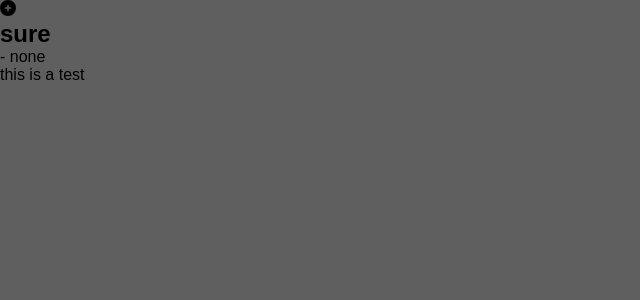
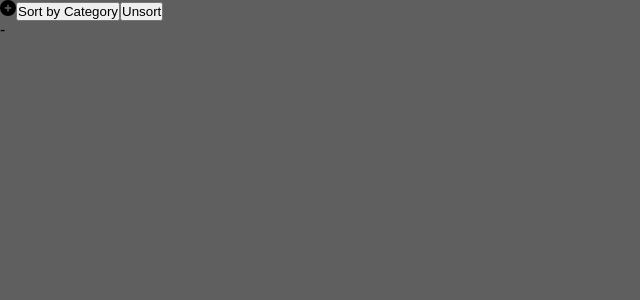
Before and after one commit to Noah-Santos/to-do-list, a React (Create React App) app: page / in a window 1280 px wide. Shown: the top 300 px of the page, without its empty margins (0-640 px from the left). Built offline with nearby package versions, Linux system fonts and the light colour scheme.

Commit message:
Prop Drilling
Started developing the sorting by category functionality. The prop drilling works, and I have the info. I just need to program the sorting function and then style everything.

```diff
--- a/src/App.jsx
+++ b/src/App.jsx
@@ -29,20 +29,23 @@ function App() {
           </div>
         }
 
+        <button onClick={()=>setSort(true)}>Sort by Category</button>
+        <button onClick={()=>setSort(false)}>Unsort</button>
+        <Item tasks={task} categors={category} type={sort}></Item>
         {/* determines whether or not to sort the tasks by category */}
-        {sort ?
+        {/* {sort ?
           <div>
-
+            <Item tasks={task} categors={category} type={sort}></Item>
           </div> :
           <div>
-
+            <Item tasks={task} categors={category} type={sort}></Item>
           </div>
-        }
-        {task.map((t, i)=>{
+        } */}
+        {/* {task.map((t, i)=>{
           return (
             <Item key={i} tasks={t}></Item>
           )
-        })}
+        })} */}
       </div>
     </div>
   );
--- a/src/Components/Item.jsx
+++ b/src/Components/Item.jsx
@@ -1,7 +1,20 @@
 import React from 'react'
 
-const Item = (tasks) => {
-    console.log(tasks)
+const Item = (tasks, type) => {
+  console.log('tasks: ')
+  console.log(tasks.tasks)
+  console.log("categors: ")
+  console.log(tasks.categors)
+
+  // returns the unorganized list
+  if(!type){
+    return(
+      <div>
+
+      </div>
+    )
+  }
+  // returns the organized list
   return (
     <div className='itemSection'>
         <span><h2>{tasks.tasks.name}</h2> - {tasks.tasks.category}</span>
```
